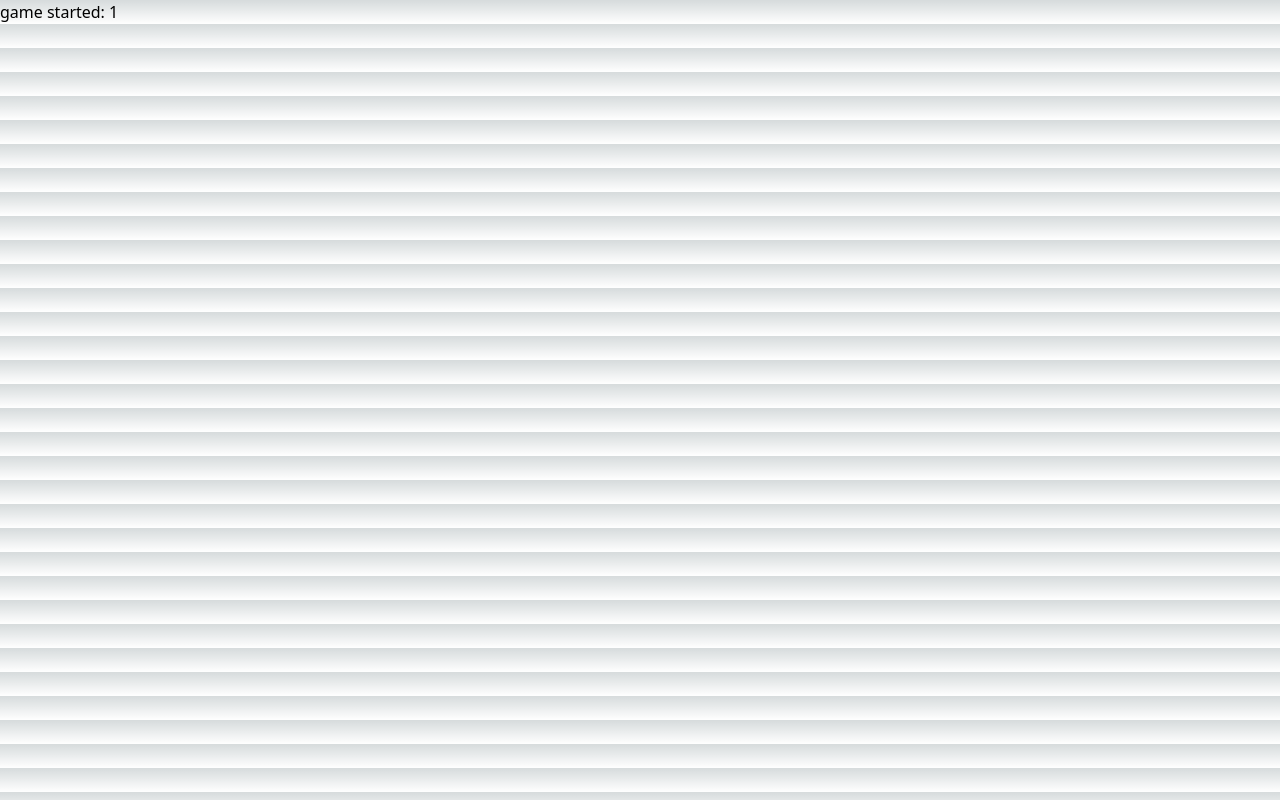
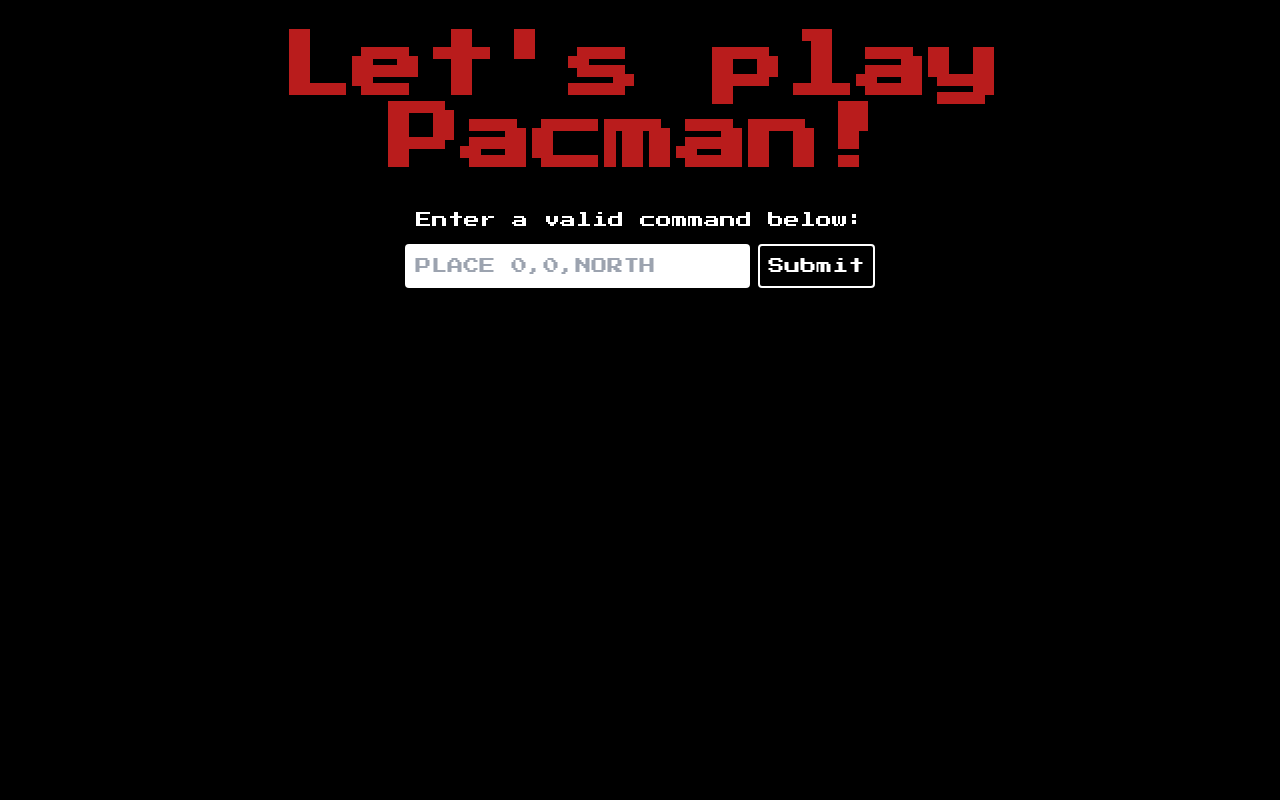
Before and after one commit to l-jdavies/pacman, a Next.js app: page / in a window 1280 px wide. Built offline with nearby package versions, Linux system fonts and the light colour scheme.

Commit message:
Add header and input form

```diff
--- a/src/app/globals.css
+++ b/src/app/globals.css
@@ -18,10 +18,4 @@
 
 body {
   color: rgb(var(--foreground-rgb));
-  background: linear-gradient(
-      to bottom,
-      transparent,
-      rgb(var(--background-end-rgb))
-    )
-    rgb(var(--background-start-rgb));
 }
--- a/src/app/layout.tsx
+++ b/src/app/layout.tsx
@@ -1,24 +1,29 @@
-import GameProvider from '@/context/GameContext'
-import './globals.css'
-// import { Inter } from 'next/font/google'
+import GameProvider from "@/context/GameContext";
+import "./globals.css";
+import { Press_Start_2P } from "next/font/google";
+import Header from "@/components/Header";
 
-// const inter = Inter({ subsets: ['latin'] })
+const press_start_2p = Press_Start_2P({
+  weight: ["400"],
+  subsets: ['latin'],
+});
 
 export const metadata = {
-  title: 'Pacman',
-  description: 'Code challenge for i.e.',
-}
+  title: "Pacman",
+  description: "Code challenge for i.e.",
+};
 
 export default function RootLayout({
   children,
 }: {
-  children: React.ReactNode
+  children: React.ReactNode;
 }) {
   return (
     <html lang="en">
-      <body>
-        <GameProvider>{children}</GameProvider>
+      <body className={`bg-black ${press_start_2p.className}`}>
+        <Header></Header>
+          <GameProvider>{children}</GameProvider>
       </body>
     </html>
-  )
+  );
 }
--- a/src/app/page.tsx
+++ b/src/app/page.tsx
@@ -1,21 +1,24 @@
 "use client";
 
+import CommandInput from "@/components/CommandInput";
 import { useGameContext } from "@/context/GameContext";
 import React, { useEffect } from "react";
 
-const Pacman = () => {
+const PacmanPage = () => {
   const { gameStarted, pacmanPosition, setGameStarted, setPacmanPosition } =
     useGameContext();
 
   useEffect(() => {
     setGameStarted(true);
     setPacmanPosition({ x: 1, y: 4, direction: "NORTH" });
-    console.log(gameStarted, pacmanPosition)
+    console.log(gameStarted, pacmanPosition);
   }, []);
 
   return (
-    <div>game started: {`${pacmanPosition.x}`}</div>
+    <>
+      <CommandInput />
+    </>
   );
 };
 
-export default Pacman;
+export default PacmanPage;
--- /dev/null
+++ b/src/components/CommandInput.tsx
@@ -0,0 +1,24 @@
+import React from "react";
+
+const CommandInput = () => {
+  return (
+    <form className="text-white text-center">
+      <label htmlFor="game_command" className="">
+        Enter a valid command below:
+      </label>
+      <div className="flex flex-wrap justify-center">
+        <input
+          id="game_command"
+          type="text"
+          placeholder="PLACE 0,0,NORTH"
+          className="p-1.5 mr-2 my-3 rounded focus:border-none focus:ring-blue-700 placeholder:pl-1"
+        />
+        <button type="submit" className="border-white border-2 my-3 p-2 rounded focus:border-blue-700 hover:border-blue-700">
+          Submit
+        </button>
+      </div>
+    </form>
+  );
+};
+
+export default CommandInput;
--- /dev/null
+++ b/src/components/Header.tsx
@@ -0,0 +1,9 @@
+import React from 'react'
+
+const Header = () => {
+  return (
+    <h1 className='font-extrabold text-red-700 text-5xl sm:text-7xl text-center py-8 px-5'>Let&apos;s play Pacman!</h1>
+  )
+}
+
+export default Header
```
Also changed, not shown: 1 other file (tests, documents, lock files or other folders).
